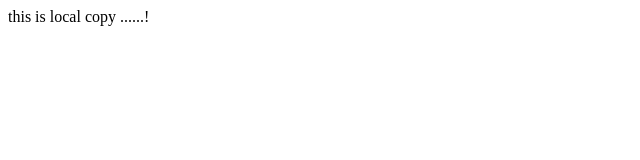
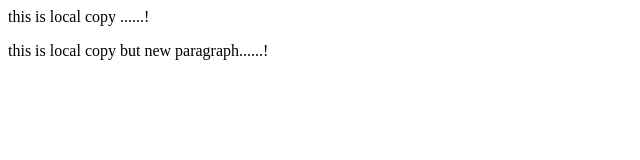
Before and after one commit to Saurav-Sharma-0/demo-project, a plain HTML site: page index.html in a window 1280 px wide. Shown: the whole page, without its empty margins (0-640 px from the left). Drawn offline with Linux system fonts and the light colour scheme.

Commit message:
add new feature

```diff
--- a/index.html
+++ b/index.html
@@ -1,3 +1,6 @@
 <p>
     this is local copy ......!
 </p>
+<p>
+    this is local copy but new paragraph......!
+</p>
```
Also changed, not shown: 1 other file.
